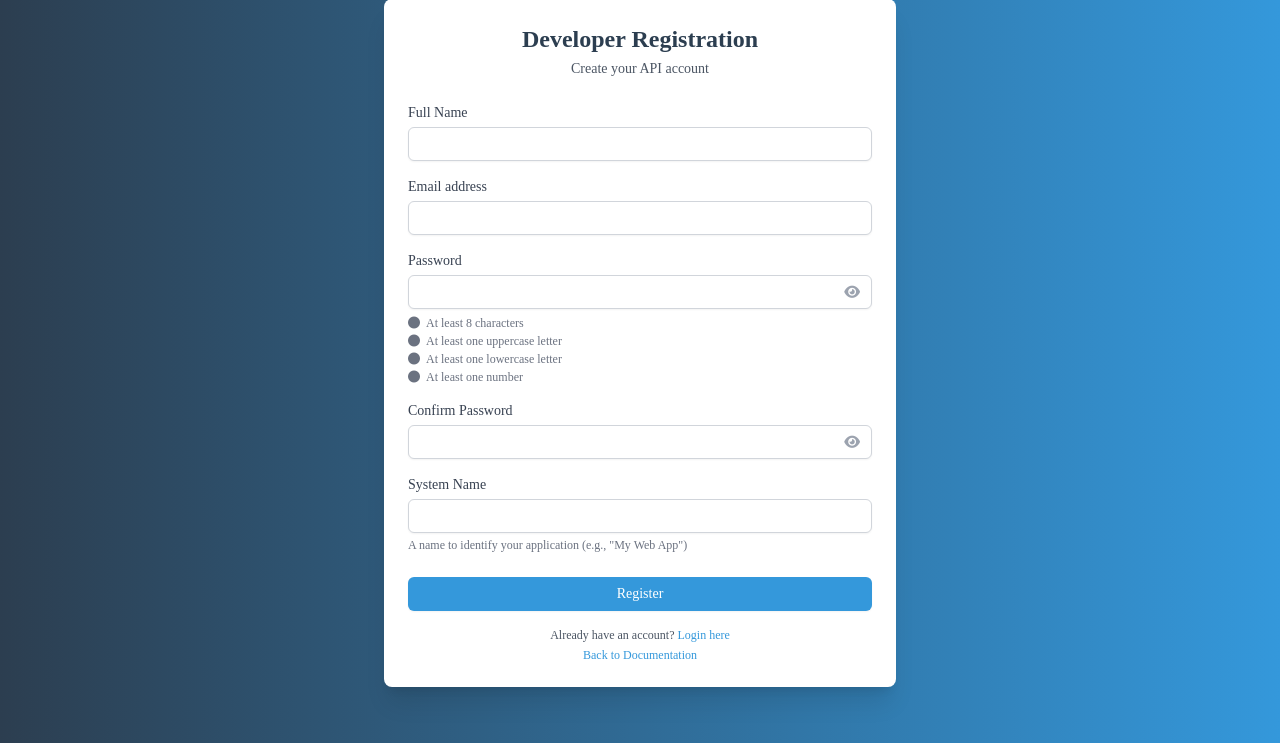
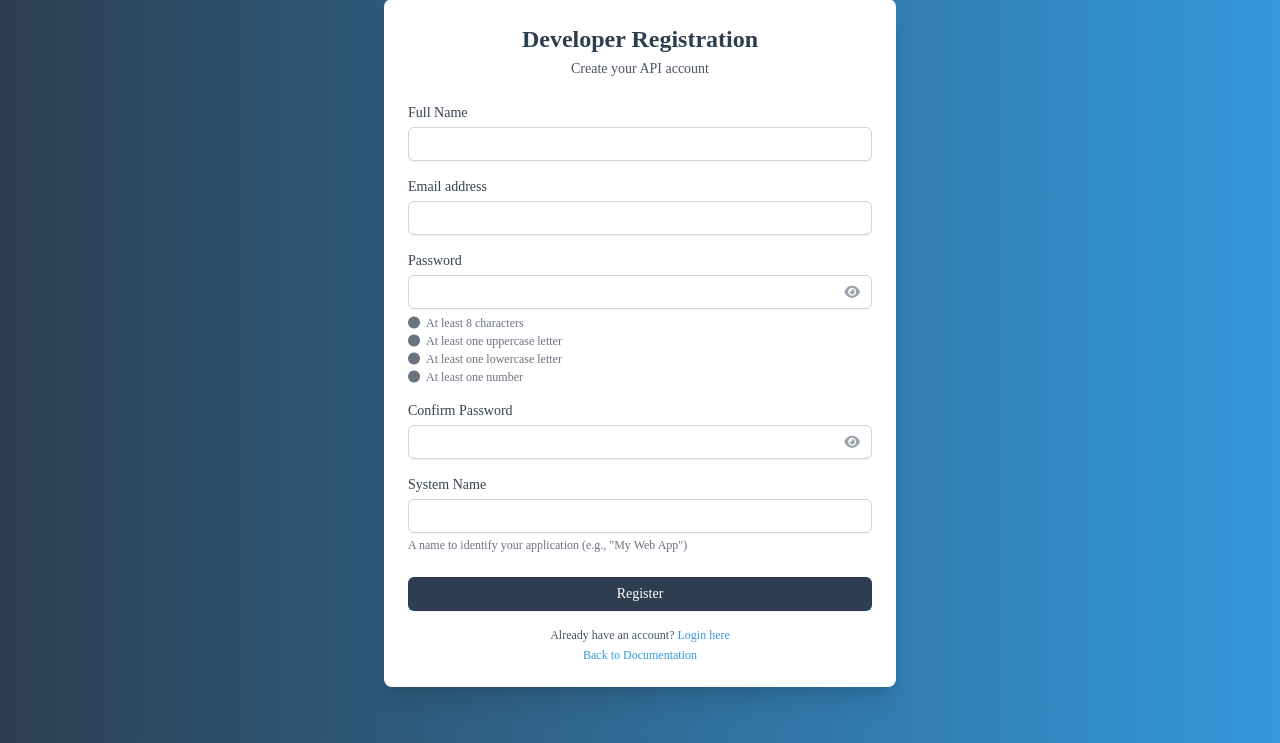
Before and after one commit to RANzzzzzzzzzY/tempAPI, a PHP site: page /dev/register-page.php in a window 1280 px wide. Shown: the part 57-800 px from the top of the page. Run offline with PHP 8.4, Linux system fonts and the light colour scheme; some libraries are stand-ins or nearby versions.

Commit message:
small adjustment of button color

```diff
--- a/dev/register-page.php
+++ b/dev/register-page.php
@@ -143,7 +143,7 @@
                 <!-- Submit Button -->
                 <div class="pt-2">
                     <button type="submit" id="submitBtn"
-                            class="w-full flex justify-center py-1.5 px-4 border border-transparent rounded-md shadow-sm text-sm font-medium text-white bg-secondary hover:bg-blue-600 focus:outline-none focus:ring-1 focus:ring-offset-1 focus:ring-secondary disabled:opacity-50 disabled:cursor-not-allowed">
+                            class="w-full flex justify-center py-1.5 px-4 border border-transparent rounded-md shadow-sm text-sm font-medium text-white bg-primary hover:bg-secondary focus:outline-none focus:ring-1 focus:ring-offset-1 focus:ring-secondary disabled:opacity-50 disabled:cursor-not-allowed">
                         <span id="submitText">Register</span>
                         <span id="submitSpinner" class="hidden">
                             <i class="fas fa-circle-notch fa-spin ml-2"></i>
```
